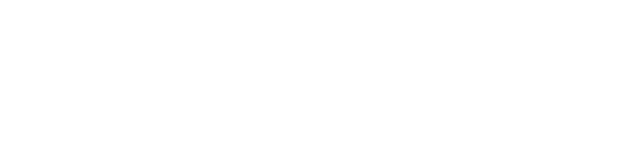
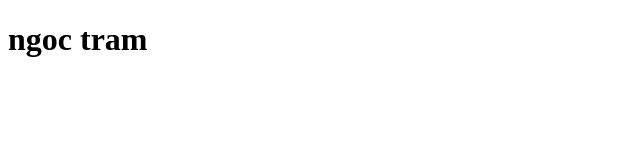
Before and after one commit to Ngoc-Tram/LocalBrand, a plain HTML site: page index.html in a window 1280 px wide. Shown: the whole page, without its empty margins (0-640 px from the left). Drawn offline with Linux system fonts and the light colour scheme.

Commit message:
update ngoc tram

```diff
--- a/index.html
+++ b/index.html
@@ -8,6 +8,6 @@
     <link rel="stylesheet" href="./assets/css/style.css">
 </head>
 <body>
-
+    <h1> ngoc tram </h1>
 </body>
 </html>
```
